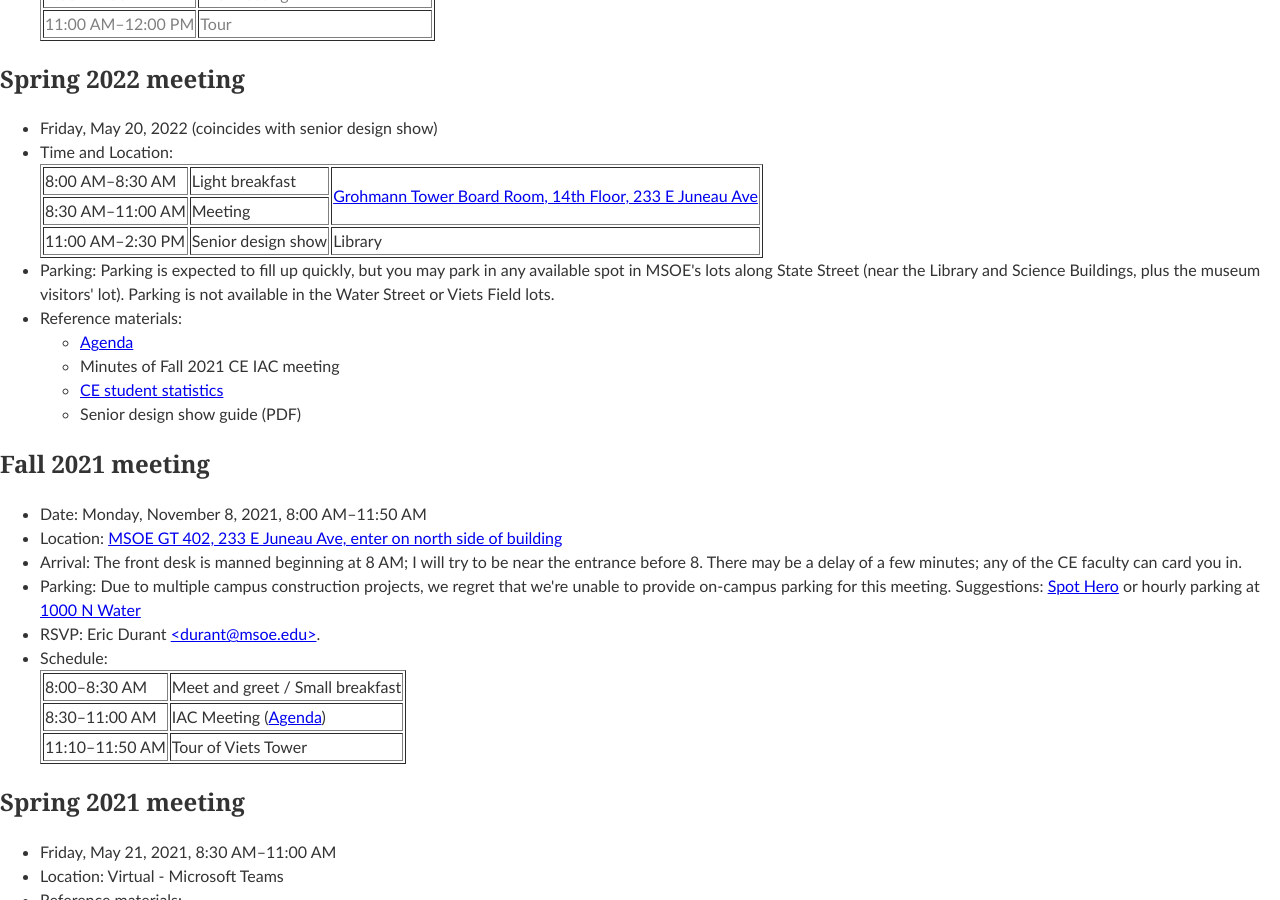
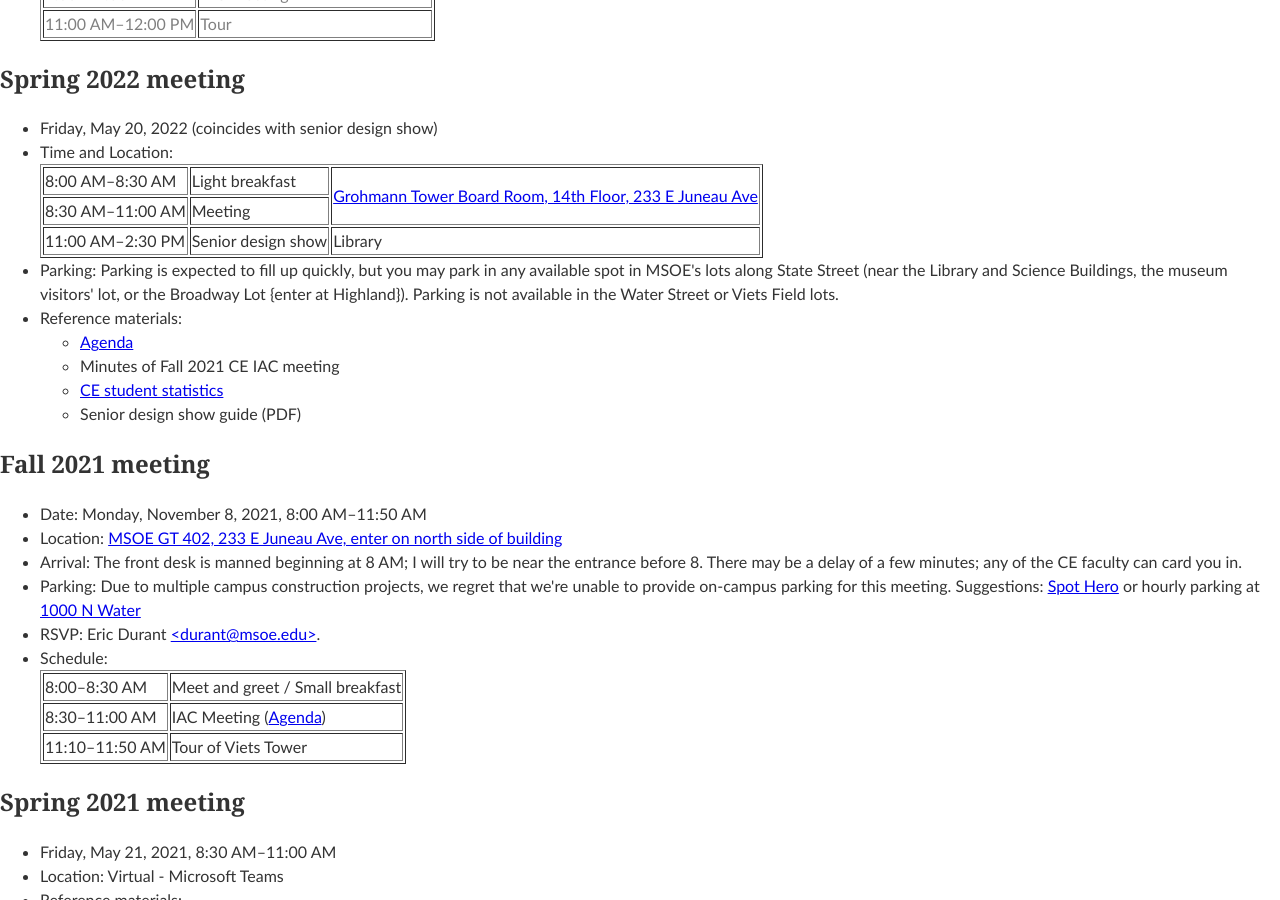
Before and after one commit to edurant/edurant.github.io, a Jekyll site: the page built from ceiac/index.html, in a window 1280 px wide and 900 px high, scrolled down 548 px. Built offline with Jekyll 4.4.1, drawn with Linux system fonts in a browser that asks for light colours.

Commit message:
ce iac parking update

```diff
--- a/ceiac/index.html
+++ b/ceiac/index.html
@@ -39,7 +39,7 @@
              <tr><td>8:30 AM&ndash;11:00 AM</td><td>Meeting</td></tr>
              <tr><td>11:00 AM&ndash;2:30 PM</td><td>Senior design show</td><td>Library</td></tr>
       </table></li>
-    <li>Parking: Parking is expected to fill up quickly, but you may park in any available spot in MSOE's lots along State Street (near the Library and Science Buildings, plus the museum visitors' lot). Parking is not available in the Water Street or Viets Field lots.</li>
+    <li>Parking: Parking is expected to fill up quickly, but you may park in any available spot in MSOE's lots along State Street (near the Library and Science Buildings, the museum visitors' lot, or the Broadway Lot {enter at Highland}). Parking is not available in the Water Street or Viets Field lots.</li>
     <li>Reference materials:
       <ul>
         <li><a href="agenda2022-05-20.html">Agenda</a></li>
```
